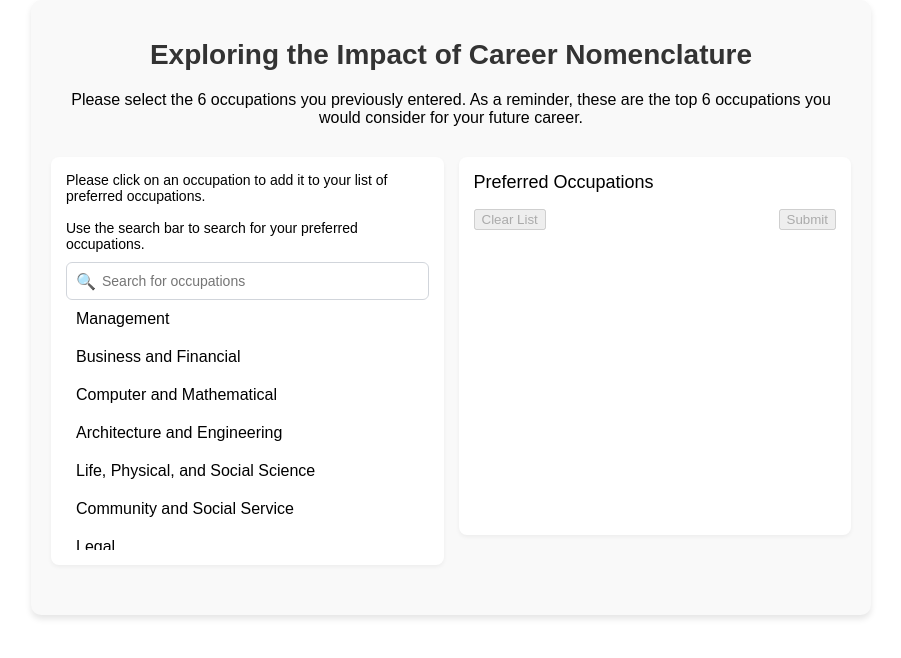
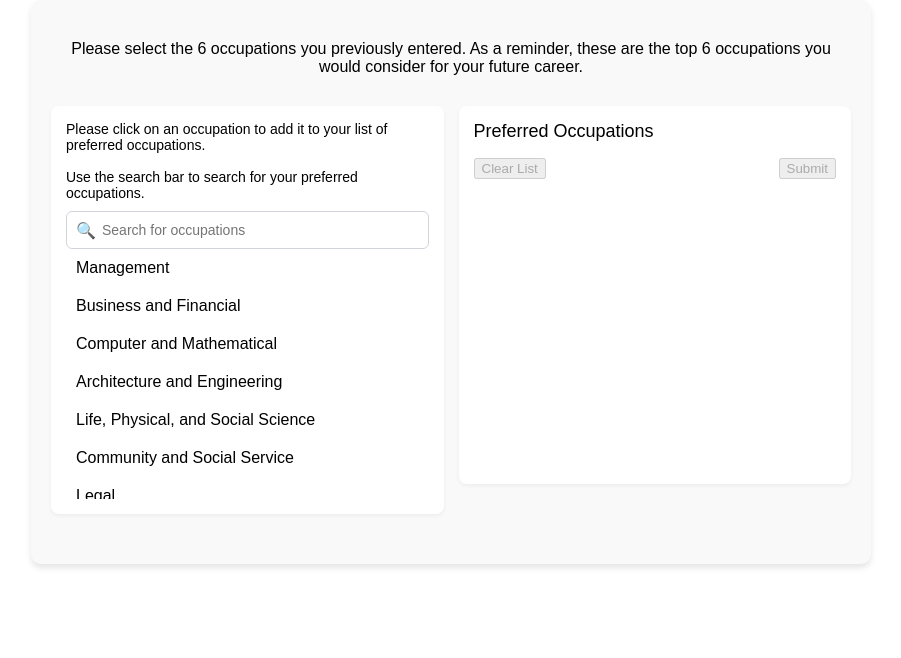
Before and after one commit to cboyette01/degree-order-new, a React (Create React App) app: page / in a window 1280 px wide. Shown: the top 658 px of the page, without its empty margins (189-1090 px from the left). Built offline with nearby package versions, Linux system fonts and the light colour scheme.

Commit message:
Removed the main header

```diff
--- a/src/App-test.js
+++ b/src/App-test.js
@@ -2,6 +2,7 @@
 git init
 git add .
 git commit -m "Initial commit"
+git remote remove origin_order
 git remote add origin https://github.com/cboyette01/degree-order-new.git
 git push -u origin master
 
@@ -10,6 +11,9 @@ npm start
 
 npm install --save gh-pages
 npm run deploy
+
+npm install
+npm start
 */
 
 
@@ -206,7 +210,8 @@ function AIExposureVisualization() {
                 textAlign: 'center',
                 marginBottom: '20px',
                 color: '#333'
-            }}>Exploring the Impact of Career Nomenclature</h1>
+            }}>
+            </h1>
             {showSearch && (
                 <p style={{
                     textAlign: 'center',
```
